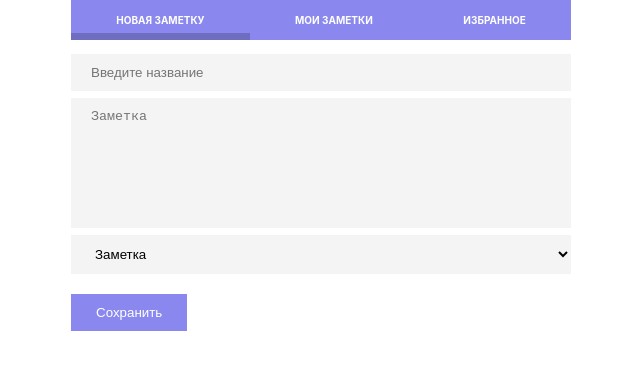
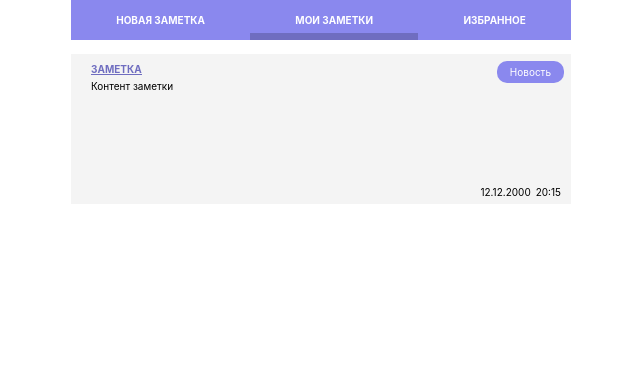
Before and after one commit to TeryaevAndrey/todo-list, a website built with webpack: page src/index.html in a window 1280 px wide. Both pictures are taken after a click on the button "МОИ ЗАМЕТКИ". Shown: the whole page, without its empty margins (319-959 px from the left). Built offline with nearby package versions, Linux system fonts and the light colour scheme.

Commit message:
made-realization-tabs

```diff
--- a/src/index.html
+++ b/src/index.html
@@ -11,12 +11,12 @@
     <div class="app" id="app">
         <div class="todo">
             <div class="todo__tabs">
-                <button class="todo__tabs-btn active" data-tab="new">Новая заметку</button>
-                <button class="todo__tabs-btn" data-tab="list">Мои заметки</button>
+                <button class="todo__tabs-btn active" data-tab="todoForm">Новая заметка</button>
+                <button class="todo__tabs-btn" data-tab="todoList">Мои заметки</button>
                 <button class="todo__tabs-btn" data-tab="favourite">Избранное</button>
             </div>
             <div class="todo__content">
-                <form class="todo__form" id="todoForm" action="">
+                <form class="todo__form todo__content-item" id="todoForm" action="">
                     <div class="error-text"></div>
                     <input class="todo__form-input validation" type="text" placeholder="Введите название">
                     <div class="error-text"></div>
@@ -28,6 +28,19 @@
                     </select>
                     <button class="todo__form-btn" type="submit">Сохранить</button>
                 </form>
+                <div class="todo__list todo__content-item" id="todoList">
+                    <div class="todo__item">
+                        <h2 class="todo__item-name">Заметка</h2>
+                        <div class="todo__item-option">Новость</div>
+                        <div class="todo__item-content">
+                            <p class="todo__item-text">Контент заметки</p>
+                        </div>
+                        <div class="todo__item-data-time">
+                            <p class="todo__item-data">12.12.2000</p>
+                            <p class="todo__item-time">20:15</p>
+                        </div>
+                    </div>
+                </div>
             </div>
         </div>
     </div>
--- a/src/index.js
+++ b/src/index.js
@@ -1,6 +1,10 @@
 import './scss/main.scss';
 import {formValidation} from "./scripts/form_validation";
+import {clickTodoTabs} from "./scripts/todo_tabs";
 
+const todoTabs = document.querySelector('.todo__tabs');
 const todoForm = document.getElementById('todoForm');
 
 todoForm.addEventListener('submit', formValidation);
+
+todoTabs.addEventListener('click', clickTodoTabs);
--- /dev/null
+++ b/src/scripts/todo_tabs.js
@@ -0,0 +1,18 @@
+export const clickTodoTabs = (event) => {
+    const tabID = event.target.dataset.tab;
+    const currentTab = document.getElementById(tabID);
+    const todoTabsBtn = document.querySelectorAll('.todo__tabs-btn');
+    const todoContentItems = document.querySelectorAll('.todo__content-item');
+
+    todoTabsBtn.forEach(element => {
+        todoContentItems.forEach(element => {
+            element.style.display = 'none';
+        });
+        element.classList.remove('active');
+    });
+
+    if(!event.target.classList.contains('active')) {
+        event.target.classList.add('active');
+        currentTab.style.display = 'block';
+    }
+}
--- a/src/scss/main.scss
+++ b/src/scss/main.scss
@@ -2,6 +2,7 @@
 @import 'todo-tabs';
 @import 'todo-content';
 @import 'todo-form';
+@import 'todo-list';
 
 * {
   padding: 0;
--- /dev/null
+++ b/src/scss/todo-list.scss
@@ -0,0 +1,62 @@
+@import 'variables';
+
+.todo__list {
+  display: none;
+  color: $color-dark;
+
+  .todo__item {
+    position: relative;
+    background-color: $color-gray;
+    width: 100%;
+    min-height: 150px;
+    padding: 10px 20px;
+
+    &-name {
+      position: relative;
+      font-size: $font-size-main;
+      font-weight: $font-weight-bold;
+      color: $color-dark-blue;
+      width: max-content;
+      text-transform: uppercase;
+
+      &::after {
+        content: '';
+        position: absolute;
+        display: block;
+        width: 100%;
+        height: 1px;
+        background-color: $color-dark-blue;
+      }
+    }
+
+    &-option {
+      display: flex;
+      justify-content: center;
+      align-items: center;
+      padding: 5px 13px;
+      border-radius: $border-radius-main;
+      line-height: 12px;
+      background-color: $color-blue;
+      color: $color-main;
+      position: absolute;
+      top: 7px;
+      right: 7px;
+    }
+
+    &-content {
+      margin-top: 7px;
+    }
+
+    &-data-time {
+      display: flex;
+      align-items: center;
+      position: absolute;
+      right: 10px;
+      bottom: 7px;
+    }
+
+    &-data {
+      margin-right: 5px;
+    }
+  }
+}
--- a/src/scss/variables.scss
+++ b/src/scss/variables.scss
@@ -13,3 +13,5 @@ $font-weight-semiBold: 600;
 $font-weight-bold: 700;
 
 $box-shadow-main: 0px 0px 9px rgba(0, 0, 0, 0.25);
+
+$border-radius-main: 10px;
```
